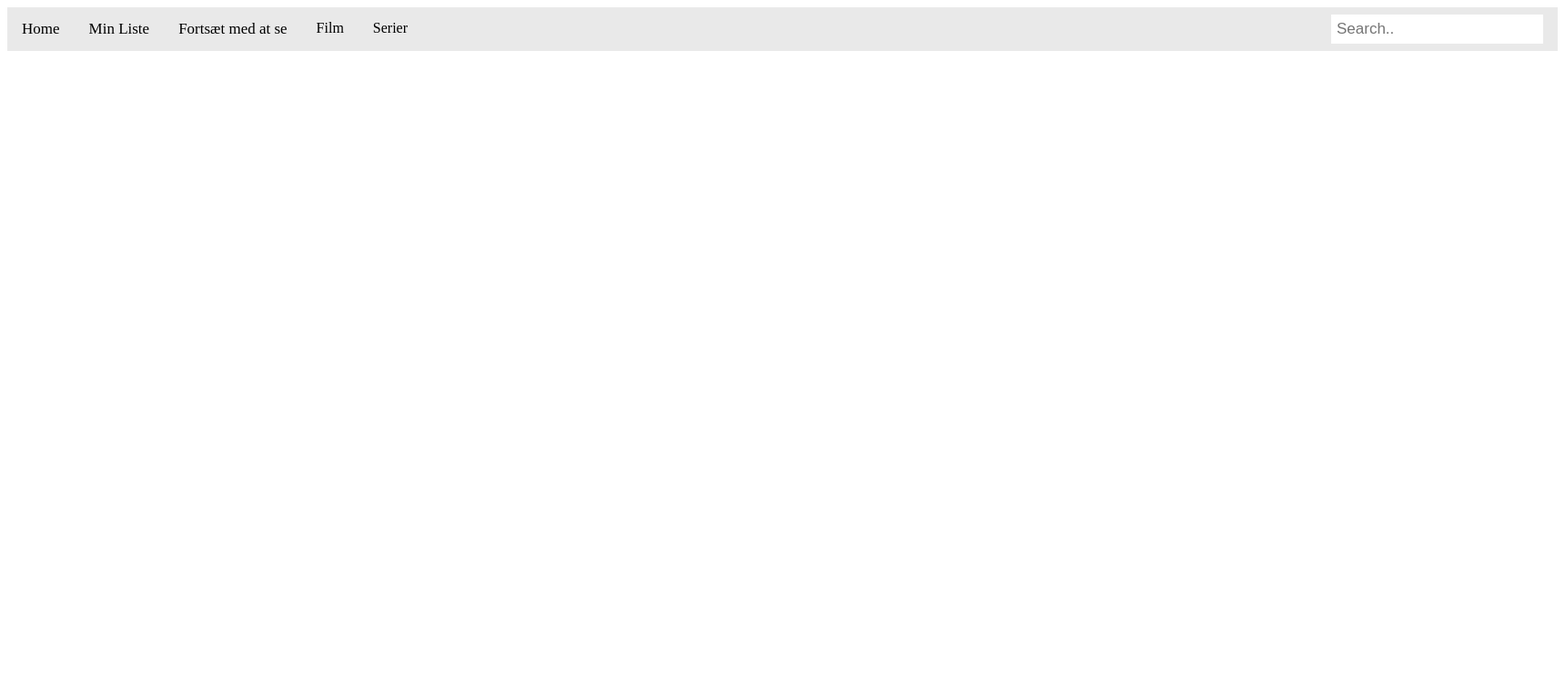
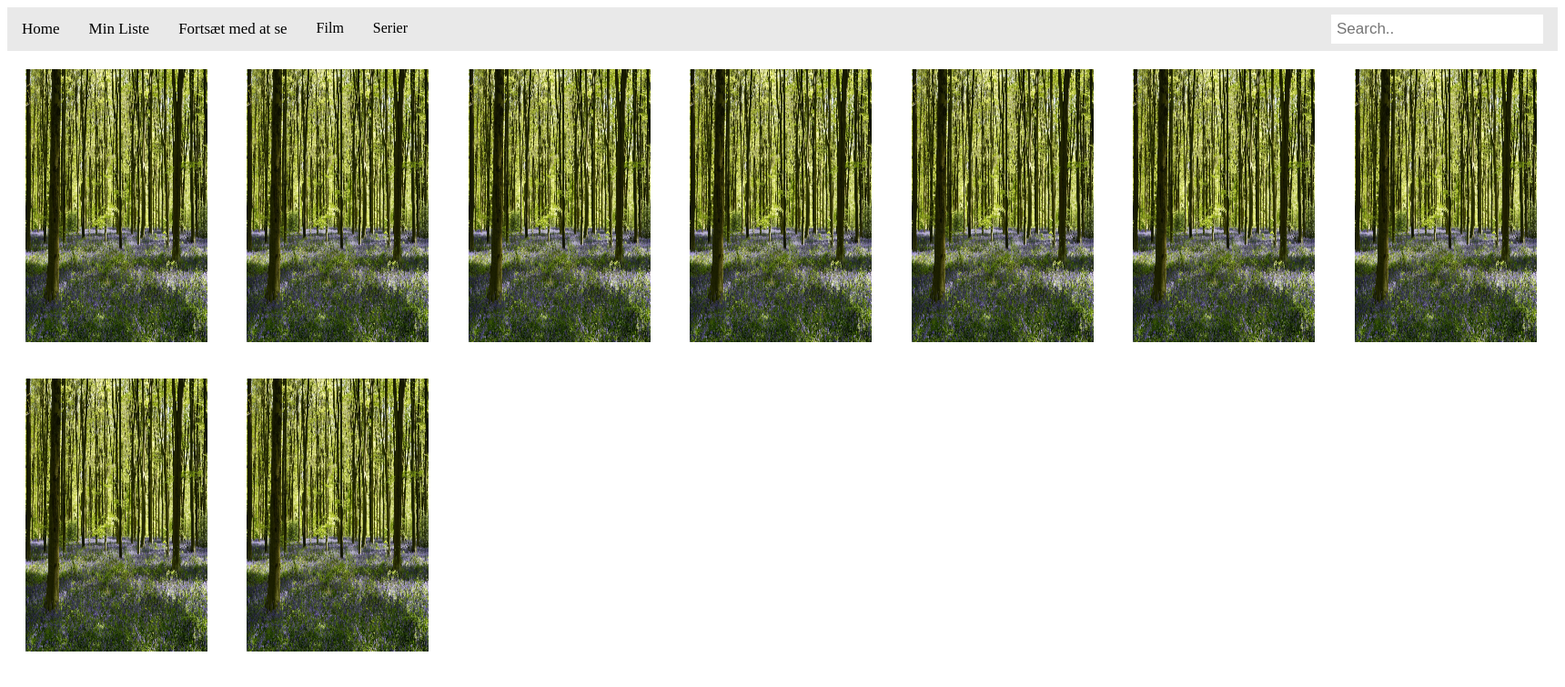
Before and after one commit to Alex7795/StreamSite, a PHP site: page /Action.php in a window 1720 px wide. Shown: the top 755 px of the page at 91% size. Run offline with PHP 8.4, Linux system fonts and the light colour scheme.

```diff
--- a/Action.php
+++ b/Action.php
@@ -32,4 +32,16 @@
   <input type="text" placeholder="Search..">
 </div>
 
+<div class="grid-container">
+<input class="grid-item" type="image" src="img/Woods.jpg" alt="Submit" width="200" height="300">
+<input class="grid-item" type="image" src="img/Woods.jpg" alt="Submit" width="200" height="300">
+<input class="grid-item" type="image" src="img/Woods.jpg" alt="Submit" width="200" height="300">
+<input class="grid-item" type="image" src="img/Woods.jpg" alt="Submit" width="200" height="300">
+<input class="grid-item" type="image" src="img/Woods.jpg" alt="Submit" width="200" height="300">
+<input class="grid-item" type="image" src="img/Woods.jpg" alt="Submit" width="200" height="300">
+<input class="grid-item" type="image" src="img/Woods.jpg" alt="Submit" width="200" height="300">
+<input class="grid-item" type="image" src="img/Woods.jpg" alt="Submit" width="200" height="300">
+<input class="grid-item" type="image" src="img/Woods.jpg" alt="Submit" width="200" height="300">
+</div>
+
 </body>
--- a/stylesheet.css
+++ b/stylesheet.css
@@ -113,3 +113,15 @@
       border: 1px solid #ccc;
     }
   }
+
+  /* GRID */
+
+  .grid-container {
+    display: grid;
+    grid-template-columns: auto auto auto auto auto auto auto;
+  }
+  .grid-item {
+    padding: 20px;
+    font-size: 30px;
+    text-align: center;
+  }
```
Also changed, not shown: img/Woods.jpg (added).
